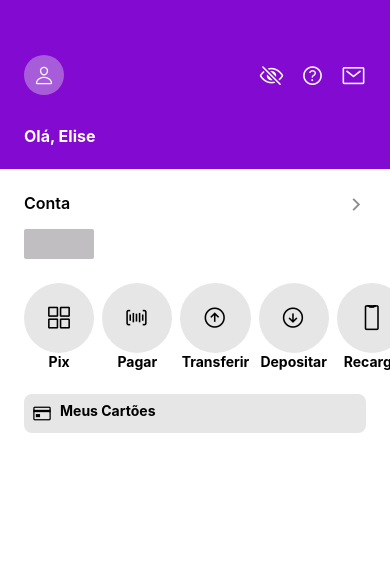
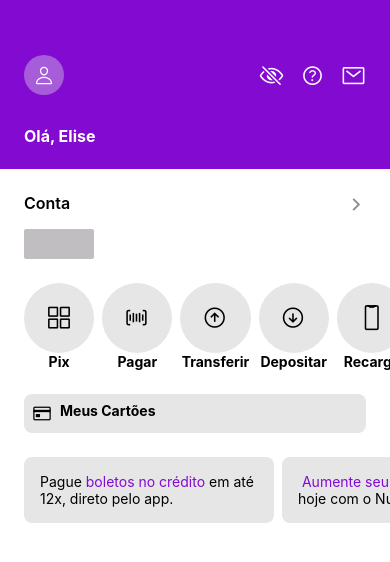
Before and after one commit to e-lis-e/Nubank-Clone, a React Native app in the folder NuClone/: screen / in a window 390 px wide. Shown: the top 562 px of the page. Built offline with nearby package versions, Linux system fonts and the light colour scheme.

Commit message:
Criação do componente BlogC

```diff
--- a/NuClone/App.styles.ts
+++ b/NuClone/App.styles.ts
@@ -7,4 +7,10 @@
     padding: 0 24px;
     margin-top:24px;
 `
+export const BlogCView = styled.View`
+    flex-direction: row;
+    margin-top: 24px;
+`
+export const BlogCItem = styled.View`
+    margin-right:8px`
 ;
--- a/NuClone/App.tsx
+++ b/NuClone/App.tsx
@@ -1,18 +1,62 @@
 
 import React from 'react';
-import { CFCView, Container } from './App.styles';
+import { Text, StyleSheet } from 'react-native'
+import { BlogCView, CFCView, Container, BlogCItem } from './App.styles';
 import { Header } from './components/Header/Header';
-import {CFC} from './components/CFC/CFC';
+import { CFC } from './components/CFC/CFC';
+import { BlogC } from './components/BlogC/BlogC';
+import { ScrollView } from 'react-native';
+
 
 
 export default function App() {
   return (
     <Container>
-      <Header/>
+      <Header />
       <CFCView>
-        <CFC/>
+        <CFC />
       </CFCView>
+      <BlogCView>
+        <ScrollView horizontal contentContainerStyle={{ paddingHorizontal: 24 }} showsHorizontalScrollIndicator={false}>
+          <BlogCItem>
+
+            <BlogC link='https://www.google.com'
+              Text={
+                <Text style={styles.textBlack}>Pague
+                  <Text style={styles.textPurple}> boletos no crédito </Text>
+                  em até 12x, direto pelo app.</Text>} />
+
+          </BlogCItem>
+          <BlogCItem>
+
+            <BlogC link='https://www.google.com'
+              Text={
+                <Text style={styles.textBlack}>
+                  <Text style={styles.textPurple}> Aumente seu limite do cartão </Text>
+                  hoje com o Nu Limite Garantido</Text>} />
+          </BlogCItem>
+
+          <BlogCItem>
+            <BlogC link='https://www.google.com'
+              Text={
+                <Text style={styles.textBlack}>
+                  <Text style={styles.textPurple}> Convide amigos para o Nubank </Text>
+                  e desbloqueie brasões incríveis.</Text>} />
+          </BlogCItem>
+
+
+        </ScrollView>
+      </BlogCView>
 
     </Container>
   );
 }
+
+const styles = StyleSheet.create({
+  textBlack: {
+    color: '#000'
+  },
+  textPurple: {
+    color: '#820ad1'
+  }
+})
--- /dev/null
+++ b/NuClone/components/BlogC/BlogC.styles.ts
@@ -0,0 +1,10 @@
+import styled from 'styled-components/native';
+
+export const Container = styled.TouchableOpacity`
+  background-color: #e6e6e6;
+  padding: 16px;
+  width: 250px;
+
+  border-radius: 8px;
+
+`;
--- /dev/null
+++ b/NuClone/components/BlogC/BlogC.tsx
@@ -0,0 +1,18 @@
+import React, { ReactNode } from 'react';
+
+import {Linking} from 'react-native';
+
+import { Container } from './BlogC.styles';
+
+type Props = {
+    Text: ReactNode
+    link: string
+}
+
+export function BlogC({link, Text} : Props) {
+  return (
+   <Container onPress={() => Linking.openURL(link)}>
+    {Text}
+   </Container>
+  );
+}
```
